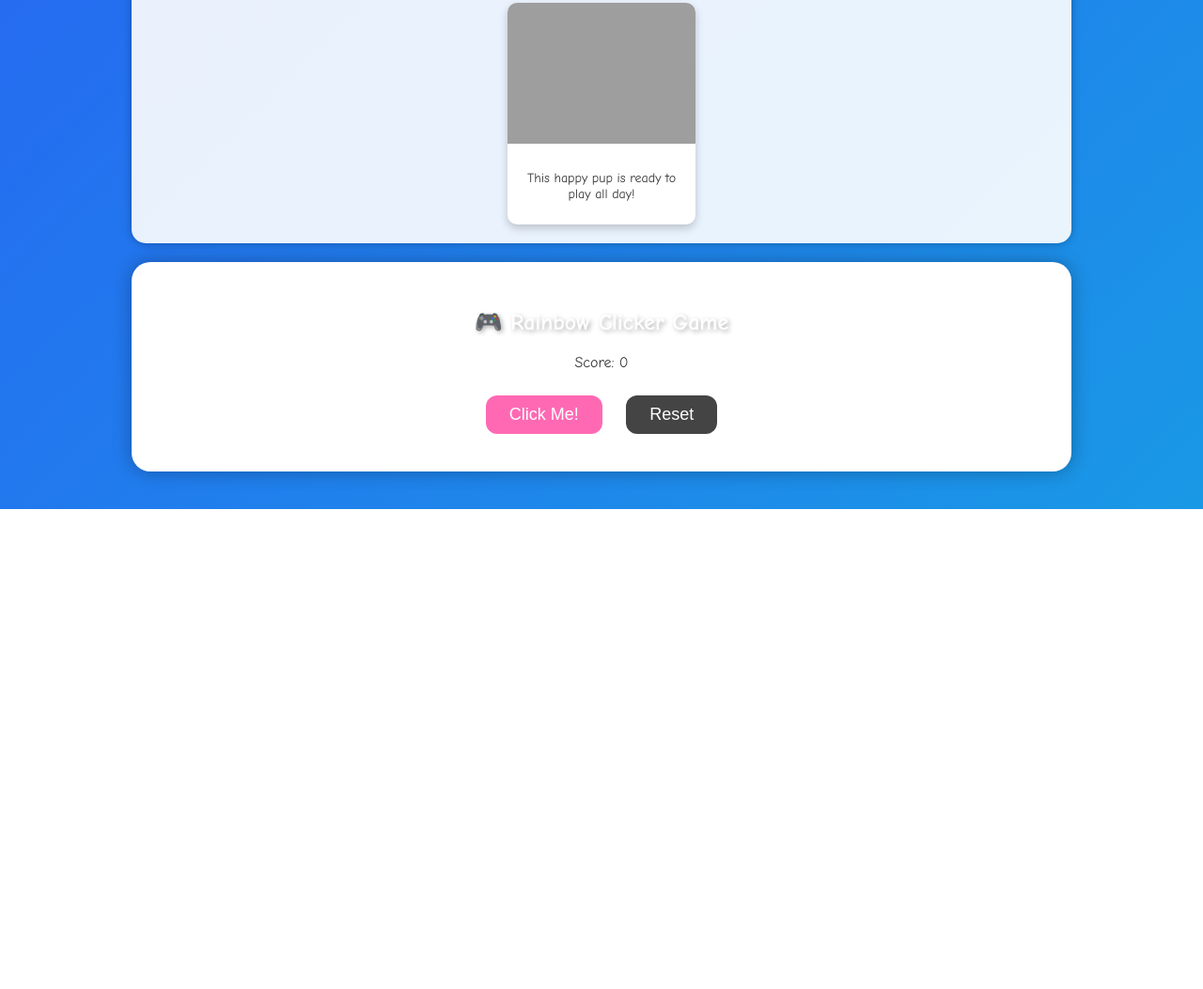
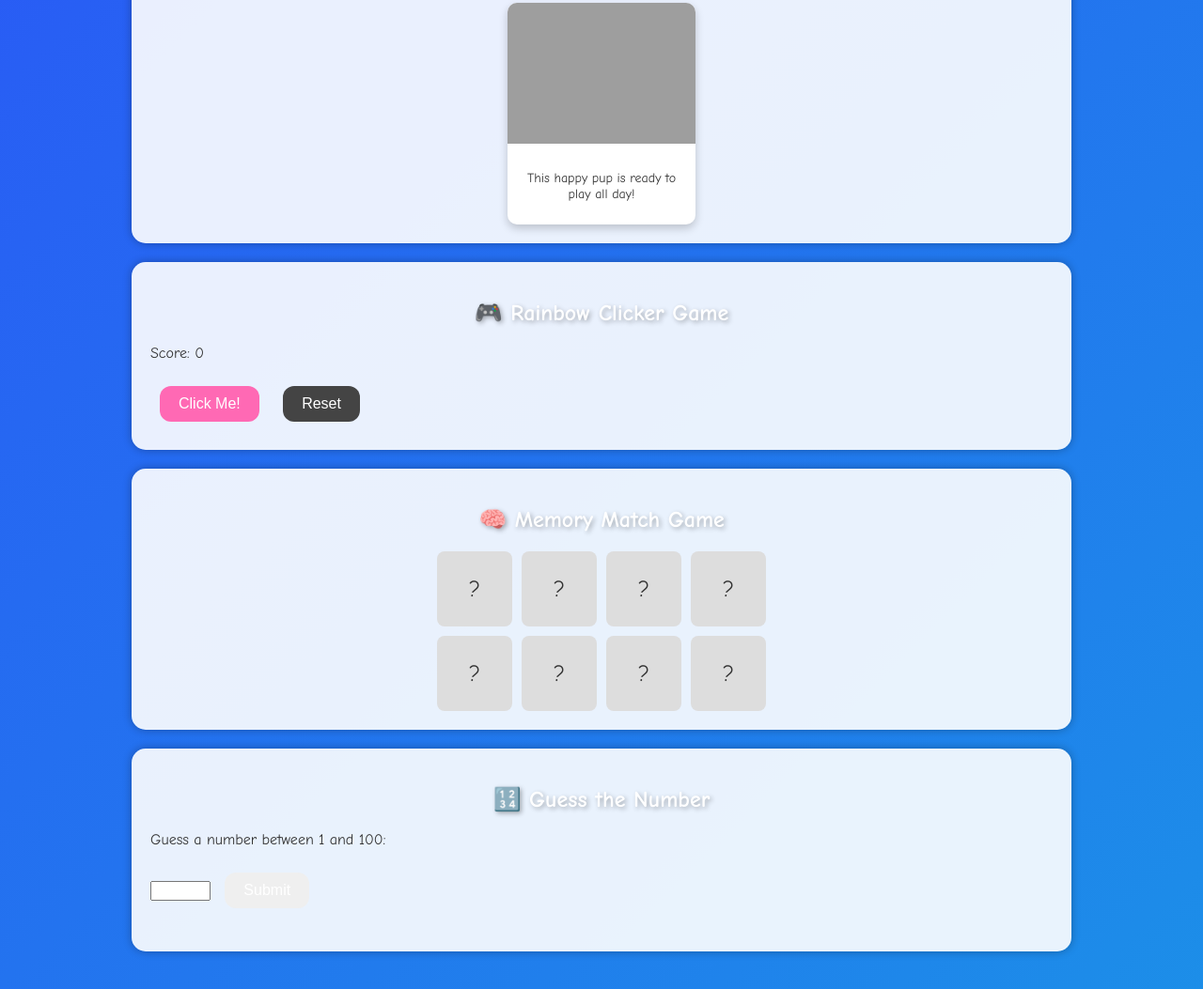
Before and after one commit to higgen6/kalisworld, a plain HTML site: page index.html in a window 1280 px wide. Shown: the part 913-1966 px from the top of the page at 94% size. Before the commit the page ends 1455 px from the top, so only its background shows below. Drawn offline with Linux system fonts and the light colour scheme; grey boxes are pictures that could not be loaded.

Commit message:
Update index.html

```diff
--- a/index.html
+++ b/index.html
@@ -67,18 +67,9 @@
       font-size: 14px;
     }
 
-    /* Game Styles */
-    .game-container {
-      text-align: center;
-      background-color: #fff;
-      padding: 30px;
-      border-radius: 20px;
-      box-shadow: 0 0 20px rgba(0,0,0,0.3);
-    }
-
-    #clickBtn, #resetBtn {
-      font-size: 18px;
-      padding: 10px 25px;
+    button {
+      font-size: 16px;
+      padding: 10px 20px;
       margin: 10px;
       border: none;
       border-radius: 12px;
@@ -86,20 +77,42 @@
       color: white;
     }
 
-    #clickBtn {
-      background-color: #ff69b4;
+    #clickBtn { background-color: #ff69b4; }
+    #clickBtn:hover { background-color: #ff1493; }
+    #resetBtn { background-color: #444; }
+    #resetBtn:hover { background-color: #222; }
+
+    /* Memory Game */
+    .memory-grid {
+      display: grid;
+      grid-template-columns: repeat(4, 80px);
+      gap: 10px;
+      justify-content: center;
     }
 
-    #resetBtn {
-      background-color: #444;
+    .memory-card {
+      width: 80px;
+      height: 80px;
+      background-color: #ddd;
+      display: flex;
+      align-items: center;
+      justify-content: center;
+      font-size: 24px;
+      cursor: pointer;
+      border-radius: 8px;
+      user-select: none;
     }
 
-    #clickBtn:hover {
-      background-color: #ff1493;
+    .memory-card.matched {
+      background-color: #8bc34a;
+      color: white;
+      pointer-events: none;
     }
 
-    #resetBtn:hover {
-      background-color: #222;
+    /* Guess Game */
+    #guessOutput {
+      margin-top: 10px;
+      font-weight: bold;
     }
   </style>
 </head>
@@ -107,6 +120,7 @@
   <div class="container">
     <h1>🌈 Welcome to the Fun Zone! 🎉</h1>
 
+    <!-- Images -->
     <div class="section">
       <h2>💅 Nails</h2>
       <div class="image-box">
@@ -114,7 +128,6 @@
           <img src="https://i.imgur.com/Bq9hJx2.jpg" alt="Nails" />
           <p>These glittery nails sparkle like magic!</p>
         </div>
-        <!-- Add more nail designs if needed -->
       </div>
     </div>
 
@@ -138,26 +151,42 @@
       </div>
     </div>
 
-    <div class="section game-container">
+    <!-- Game 1: Clicker -->
+    <div class="section">
       <h2>🎮 Rainbow Clicker Game</h2>
       <p>Score: <span id="score">0</span></p>
       <button id="clickBtn">Click Me!</button>
       <button id="resetBtn">Reset</button>
       <audio id="clickSound" src="https://www.myinstants.com/media/sounds/mario-coin.mp3"></audio>
     </div>
+
+    <!-- Game 2: Memory Match -->
+    <div class="section">
+      <h2>🧠 Memory Match Game</h2>
+      <div class="memory-grid" id="memoryGrid"></div>
+    </div>
+
+    <!-- Game 3: Guess the Number -->
+    <div class="section">
+      <h2>🔢 Guess the Number</h2>
+      <p>Guess a number between 1 and 100:</p>
+      <input type="number" id="guessInput" min="1" max="100">
+      <button onclick="checkGuess()">Submit</button>
+      <p id="guessOutput"></p>
+    </div>
   </div>
 
   <script>
+    // Rainbow Clicker Game
     let score = 0;
-
     const scoreDisplay = document.getElementById("score");
     const clickBtn = document.getElementById("clickBtn");
     const resetBtn = document.getElementById("resetBtn");
     const clickSound = document.getElementById("clickSound");
 
     clickBtn.addEventListener("click", () => {
-      const randomPoints = Math.floor(Math.random() * 5) + 1;
-      score += randomPoints;
+      const points = Math.floor(Math.random() * 5) + 1;
+      score += points;
       scoreDisplay.textContent = score;
       clickSound.play();
     });
@@ -166,6 +195,59 @@
       score = 0;
       scoreDisplay.textContent = score;
     });
+
+    // Memory Match Game
+    const emojis = ['🍎','🍎','🚗','🚗','🐶','🐶','🎈','🎈'];
+    const shuffled = emojis.sort(() => 0.5 - Math.random());
+    const memoryGrid = document.getElementById("memoryGrid");
+
+    let firstCard = null;
+    let lockBoard = false;
+
+    shuffled.forEach((emoji, index) => {
+      const card = document.createElement("div");
+      card.classList.add("memory-card");
+      card.dataset.emoji = emoji;
+      card.innerText = "?";
+      card.addEventListener("click", () => {
+        if (lockBoard || card.classList.contains("matched") || card.innerText !== "?") return;
+        card.innerText = emoji;
+
+        if (!firstCard) {
+          firstCard = card;
+        } else {
+          if (firstCard.dataset.emoji === card.dataset.emoji) {
+            firstCard.classList.add("matched");
+            card.classList.add("matched");
+            firstCard = null;
+          } else {
+            lockBoard = true;
+            setTimeout(() => {
+              firstCard.innerText = "?";
+              card.innerText = "?";
+              firstCard = null;
+              lockBoard = false;
+            }, 1000);
+          }
+        }
+      });
+      memoryGrid.appendChild(card);
+    });
+
+    // Guess the Number Game
+    const secretNumber = Math.floor(Math.random() * 100) + 1;
+    const guessOutput = document.getElementById("guessOutput");
+
+    function checkGuess() {
+      const userGuess = parseInt(document.getElementById("guessInput").value);
+      if (userGuess === secretNumber) {
+        guessOutput.innerText = "🎉 You guessed it!";
+      } else if (userGuess < secretNumber) {
+        guessOutput.innerText = "Too low! Try again.";
+      } else {
+        guessOutput.innerText = "Too high! Try again.";
+      }
+    }
   </script>
 </body>
 </html>
```
